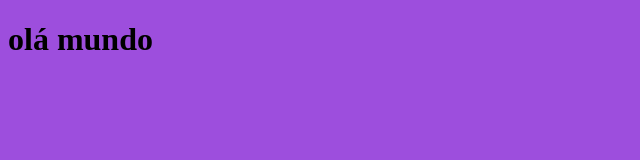
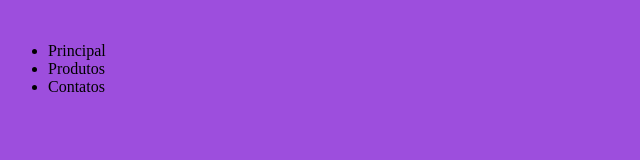
Before and after one commit to nicollykanopp-cloud/stripstore, a plain HTML site: page index.html in a window 1280 px wide. Shown: the whole page, without its empty margins (0-640 px from the left). Drawn offline with Linux system fonts and the light colour scheme.

Commit message:
Add files via upload

```diff
--- a/index.html
+++ b/index.html
@@ -8,6 +8,27 @@
     <link rel="stylesheet" href="style.css" >
 </head>
 <body>
-<h1>olá mundo</h1>
+    <header>
+        <div>
+            <img src="" alt="">
+        </div>
+        <div>
+            <ul>
+                <li> Principal </li>
+                <li> Produtos </li>
+                <li> Contatos </li>
+            </ul>
+        </div>
+    </header>
+
+    <main>
+
+    </main>
+
+    <footer>
+
+    </footer>
+
+
 </body>
 </html>
--- a/style.css
+++ b/style.css
@@ -1,12 +1,15 @@
 @import url('https://fonts.googleapis.com/css2?family=Oswald:wght@200..700&display=swap');
+
 :root{
 --roxo-escuro: #5a189aff;
 --roxo: #7b2cbfff;
 --roxo-claro: #9d4eddff;
 --branco: #ffffffff;
+--titulo: "Caprasimo", serif;
+--texto: "EB Garamond", serif;
 }
 
 body{
     background-color: var(--roxo-claro);
-font-family: var(--texto)
+    font-family: var(--texto)
 }
```
Also changed, not shown: img/azul.jpeg (added), img/chuteira.jpeg (added), img/corrida.jpeg (added), img/logo.jpeg (added), img/roxo.jpeg (added), img/vermelho.jpeg (added).
